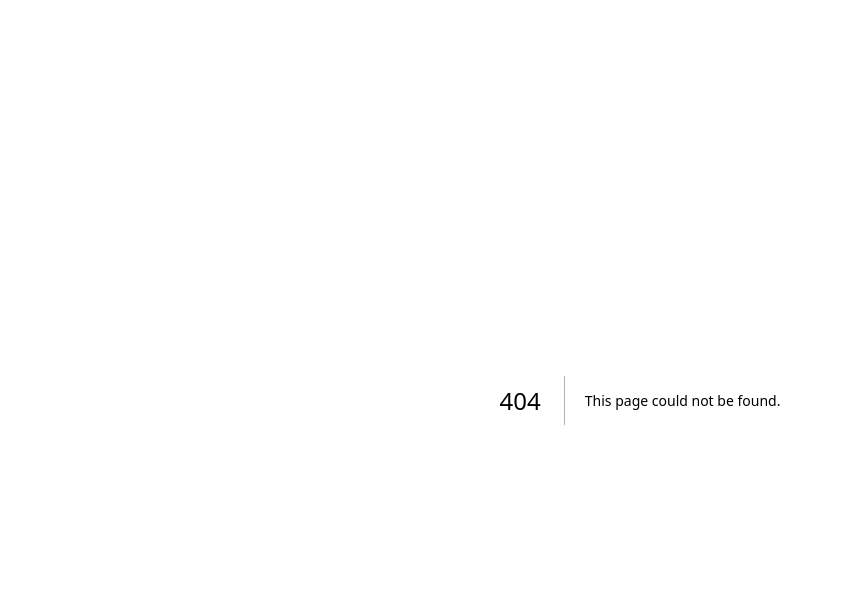
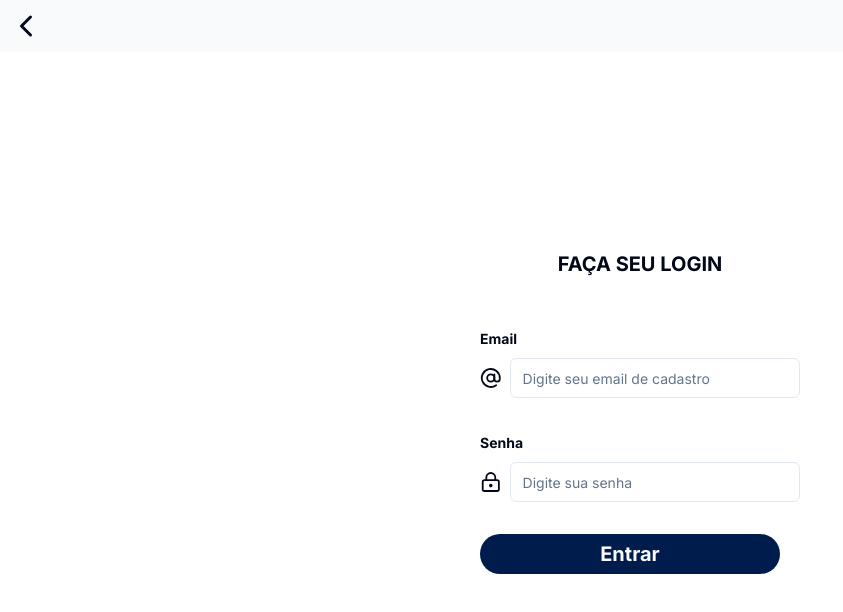
Before and after one commit to Matheus-kb/ConnecTech-Front, a Next.js app: page /login in a window 1280 px wide. Before the commit this address had no page. Shown: the top 612 px of the page, without its empty margins (0-843 px from the left). Built offline with nearby package versions, Linux system fonts and the light colour scheme.

Commit message:
feat: login page

```diff
--- a/app/globals.css
+++ b/app/globals.css
@@ -46,7 +46,7 @@
       --popover-foreground: 210 40% 98%;
 
       --primary: 210 40% 98%;
-      --primary-foreground: 222.2 47.4% 11.2%;
+      --primary-foreground: 0, 0%, 95%, 1;
 
       --secondary: 217.2 32.6% 17.5%;
       --secondary-foreground: 210 40% 98%;
--- a/app/initial/page.tsx
+++ b/app/initial/page.tsx
@@ -4,9 +4,9 @@
     return (
         <div className="flex justify-center items-center h-screen">
             <div className="flex flex-col gap-1 px-4 mt-80">
-            <Button className="rounded-3xl font-bold min-w-[300px] min-h-11">Login</Button>
+            <Button className="rounded-3xl font-bold min-w-[18.75rem] min-h-11">Login</Button>
             <p className="text-center font-bold">ou</p>
-            <Button className="rounded-3xl font-bold min-w-[300px] min-h-11">Cadastre-se</Button>
+            <Button className="rounded-3xl font-bold min-w-[18.75rem] min-h-11">Cadastre-se</Button>
         </div>
         </div>
      );
--- a/app/layout.tsx
+++ b/app/layout.tsx
@@ -1,6 +1,7 @@
 import type { Metadata } from "next";
 import { Inter } from "next/font/google";
 import "./globals.css";
+import Header from "@/components/header";
 
 const inter = Inter({ subsets: ["latin"] });
 
@@ -16,7 +17,8 @@
 }>) {
   return (
     <html lang="en">
-      <body className={inter.className}>{children}</body>
+      <body className={inter.className}>
+        {children}</body>
     </html>
   );
 }
--- /dev/null
+++ b/app/login/page.tsx
@@ -0,0 +1,106 @@
+"use client";
+
+import { z } from "zod";
+import { zodResolver } from "@hookform/resolvers/zod";
+import { useForm } from "react-hook-form";
+import { Button } from "@/components/ui/button";
+import {
+  Form,
+  FormControl,
+  FormDescription,
+  FormField,
+  FormItem,
+  FormLabel,
+  FormMessage,
+} from "@/components/ui/form";
+import { Input } from "@/components/ui/input";
+import { AtSign, LockKeyholeIcon } from "lucide-react";
+import Header from "@/components/header";
+
+const formSchema = z.object({
+  email: z
+    .string()
+    .email({ message: "Por favor, insira um endereço de e-mail válido" }),
+  password: z
+    .string()
+    .min(6, { message: "A senha deve ter pelo menos 6 caracteres" }),
+});
+
+const LoginPage = () => {
+  const form = useForm<z.infer<typeof formSchema>>({
+    resolver: zodResolver(formSchema),
+    defaultValues: {
+      email: "",
+      password: "",
+    },
+  });
+
+  function onSubmit(values: z.infer<typeof formSchema>) {
+    console.log(values);
+  }
+
+  return (
+    <>
+      <Header />
+      <div className="flex flex-col items-center justify-center h-[90vh]">
+        <h1 className="uppercase font-bold text-xl pb-12">Faça seu login</h1>
+        <div>
+          <Form {...form}>
+            <form onSubmit={form.handleSubmit(onSubmit)} className="space-y-8">
+              <FormField
+                control={form.control}
+                name="email"
+                render={({ field }) => (
+                  <FormItem>
+                    <FormLabel className="font-bold">Email</FormLabel>
+                    <div className="flex flex-row gap-2">
+                      <AtSign className="mt-2" />
+                      <FormControl>
+                        <Input
+                          className="min-w-72"
+                          placeholder="Digite seu email de cadastro"
+                          {...field}
+                        />
+                      </FormControl>
+                    </div>
+                    <FormMessage />
+                  </FormItem>
+                )}
+              />
+              <FormField
+                control={form.control}
+                name="password"
+                render={({ field }) => (
+                  <FormItem>
+                    <FormLabel className="font-bold">Senha</FormLabel>
+                    <div className="flex flex-row gap-2">
+                      <LockKeyholeIcon className="mt-2" />
+                      <FormControl>
+                        <Input
+                          className="min-w-72"
+                          placeholder="Digite sua senha"
+                          {...field}
+                        />
+                      </FormControl>
+                    </div>
+                    <FormMessage />
+                  </FormItem>
+                )}
+              />
+              <div className="mt-14">
+                <Button
+                  className="min-w-[18.75rem] rounded-3xl font-bold text-xl"
+                  type="submit"
+                >
+                  Entrar
+                </Button>
+              </div>
+            </form>
+          </Form>
+        </div>
+      </div>
+    </>
+  );
+};
+
+export default LoginPage;
--- /dev/null
+++ b/components/ui/form.tsx
@@ -0,0 +1,176 @@
+import * as React from "react"
+import * as LabelPrimitive from "@radix-ui/react-label"
+import { Slot } from "@radix-ui/react-slot"
+import {
+  Controller,
+  ControllerProps,
+  FieldPath,
+  FieldValues,
+  FormProvider,
+  useFormContext,
+} from "react-hook-form"
+
+import { cn } from "@/lib/utils"
+import { Label } from "@/components/ui/label"
+
+const Form = FormProvider
+
+type FormFieldContextValue<
+  TFieldValues extends FieldValues = FieldValues,
+  TName extends FieldPath<TFieldValues> = FieldPath<TFieldValues>
+> = {
+  name: TName
+}
+
+const FormFieldContext = React.createContext<FormFieldContextValue>(
+  {} as FormFieldContextValue
+)
+
+const FormField = <
+  TFieldValues extends FieldValues = FieldValues,
+  TName extends FieldPath<TFieldValues> = FieldPath<TFieldValues>
+>({
+  ...props
+}: ControllerProps<TFieldValues, TName>) => {
+  return (
+    <FormFieldContext.Provider value={{ name: props.name }}>
+      <Controller {...props} />
+    </FormFieldContext.Provider>
+  )
+}
+
+const useFormField = () => {
+  const fieldContext = React.useContext(FormFieldContext)
+  const itemContext = React.useContext(FormItemContext)
+  const { getFieldState, formState } = useFormContext()
+
+  const fieldState = getFieldState(fieldContext.name, formState)
+
+  if (!fieldContext) {
+    throw new Error("useFormField should be used within <FormField>")
+  }
+
+  const { id } = itemContext
+
+  return {
+    id,
+    name: fieldContext.name,
+    formItemId: `${id}-form-item`,
+    formDescriptionId: `${id}-form-item-description`,
+    formMessageId: `${id}-form-item-message`,
+    ...fieldState,
+  }
+}
+
+type FormItemContextValue = {
+  id: string
+}
+
+const FormItemContext = React.createContext<FormItemContextValue>(
+  {} as FormItemContextValue
+)
+
+const FormItem = React.forwardRef<
+  HTMLDivElement,
+  React.HTMLAttributes<HTMLDivElement>
+>(({ className, ...props }, ref) => {
+  const id = React.useId()
+
+  return (
+    <FormItemContext.Provider value={{ id }}>
+      <div ref={ref} className={cn("space-y-2", className)} {...props} />
+    </FormItemContext.Provider>
+  )
+})
+FormItem.displayName = "FormItem"
+
+const FormLabel = React.forwardRef<
+  React.ElementRef<typeof LabelPrimitive.Root>,
+  React.ComponentPropsWithoutRef<typeof LabelPrimitive.Root>
+>(({ className, ...props }, ref) => {
+  const { error, formItemId } = useFormField()
+
+  return (
+    <Label
+      ref={ref}
+      className={cn(error && "text-destructive", className)}
+      htmlFor={formItemId}
+      {...props}
+    />
+  )
+})
+FormLabel.displayName = "FormLabel"
+
+const FormControl = React.forwardRef<
+  React.ElementRef<typeof Slot>,
+  React.ComponentPropsWithoutRef<typeof Slot>
+>(({ ...props }, ref) => {
+  const { error, formItemId, formDescriptionId, formMessageId } = useFormField()
+
+  return (
+    <Slot
+      ref={ref}
+      id={formItemId}
+      aria-describedby={
+        !error
+          ? `${formDescriptionId}`
+          : `${formDescriptionId} ${formMessageId}`
+      }
+      aria-invalid={!!error}
+      {...props}
+    />
+  )
+})
+FormControl.displayName = "FormControl"
+
+const FormDescription = React.forwardRef<
+  HTMLParagraphElement,
+  React.HTMLAttributes<HTMLParagraphElement>
+>(({ className, ...props }, ref) => {
+  const { formDescriptionId } = useFormField()
+
+  return (
+    <p
+      ref={ref}
+      id={formDescriptionId}
+      className={cn("text-sm text-muted-foreground", className)}
+      {...props}
+    />
+  )
+})
+FormDescription.displayName = "FormDescription"
+
+const FormMessage = React.forwardRef<
+  HTMLParagraphElement,
+  React.HTMLAttributes<HTMLParagraphElement>
+>(({ className, children, ...props }, ref) => {
+  const { error, formMessageId } = useFormField()
+  const body = error ? String(error?.message) : children
+
+  if (!body) {
+    return null
+  }
+
+  return (
+    <p
+      ref={ref}
+      id={formMessageId}
+      className={cn("text-sm font-medium text-destructive", className)}
+      {...props}
+    >
+      {body}
+    </p>
+  )
+})
+FormMessage.displayName = "FormMessage"
+
+export {
+  useFormField,
+  Form,
+  FormItem,
+  FormLabel,
+  FormControl,
+  FormDescription,
+  FormMessage,
+  FormField,
+}
--- /dev/null
+++ b/components/ui/input.tsx
@@ -0,0 +1,25 @@
+import * as React from "react"
+
+import { cn } from "@/lib/utils"
+
+export interface InputProps
+  extends React.InputHTMLAttributes<HTMLInputElement> {}
+
+const Input = React.forwardRef<HTMLInputElement, InputProps>(
+  ({ className, type, ...props }, ref) => {
+    return (
+      <input
+        type={type}
+        className={cn(
+          "flex h-10 w-full rounded-md border border-input bg-background px-3 py-2 text-sm ring-offset-background file:border-0 file:bg-transparent file:text-sm file:font-medium placeholder:text-muted-foreground focus-visible:outline-none focus-visible:ring-2 focus-visible:ring-ring focus-visible:ring-offset-2 disabled:cursor-not-allowed disabled:opacity-50",
+          className
+        )}
+        ref={ref}
+        {...props}
+      />
+    )
+  }
+)
+Input.displayName = "Input"
+
+export { Input }
--- /dev/null
+++ b/components/ui/label.tsx
@@ -0,0 +1,26 @@
+"use client"
+
+import * as React from "react"
+import * as LabelPrimitive from "@radix-ui/react-label"
+import { cva, type VariantProps } from "class-variance-authority"
+
+import { cn } from "@/lib/utils"
+
+const labelVariants = cva(
+  "text-sm font-medium leading-none peer-disabled:cursor-not-allowed peer-disabled:opacity-70"
+)
+
+const Label = React.forwardRef<
+  React.ElementRef<typeof LabelPrimitive.Root>,
+  React.ComponentPropsWithoutRef<typeof LabelPrimitive.Root> &
+    VariantProps<typeof labelVariants>
+>(({ className, ...props }, ref) => (
+  <LabelPrimitive.Root
+    ref={ref}
+    className={cn(labelVariants(), className)}
+    {...props}
+  />
+))
+Label.displayName = LabelPrimitive.Root.displayName
+
+export { Label }
--- a/package.json
+++ b/package.json
@@ -9,6 +9,8 @@
     "lint": "next lint"
   },
   "dependencies": {
+    "@hookform/resolvers": "^3.3.4",
+    "@radix-ui/react-label": "^2.0.2",
     "@radix-ui/react-slot": "^1.0.2",
     "class-variance-authority": "^0.7.0",
     "clsx": "^2.1.1",
@@ -16,8 +18,10 @@
     "next": "14.2.3",
     "react": "^18",
     "react-dom": "^18",
+    "react-hook-form": "^7.51.3",
     "tailwind-merge": "^2.3.0",
-    "tailwindcss-animate": "^1.0.7"
+    "tailwindcss-animate": "^1.0.7",
+    "zod": "^3.23.4"
   },
   "devDependencies": {
     "@types/node": "^20",
```
Also changed, not shown: 1 other file (tests, documents, lock files or other folders).
